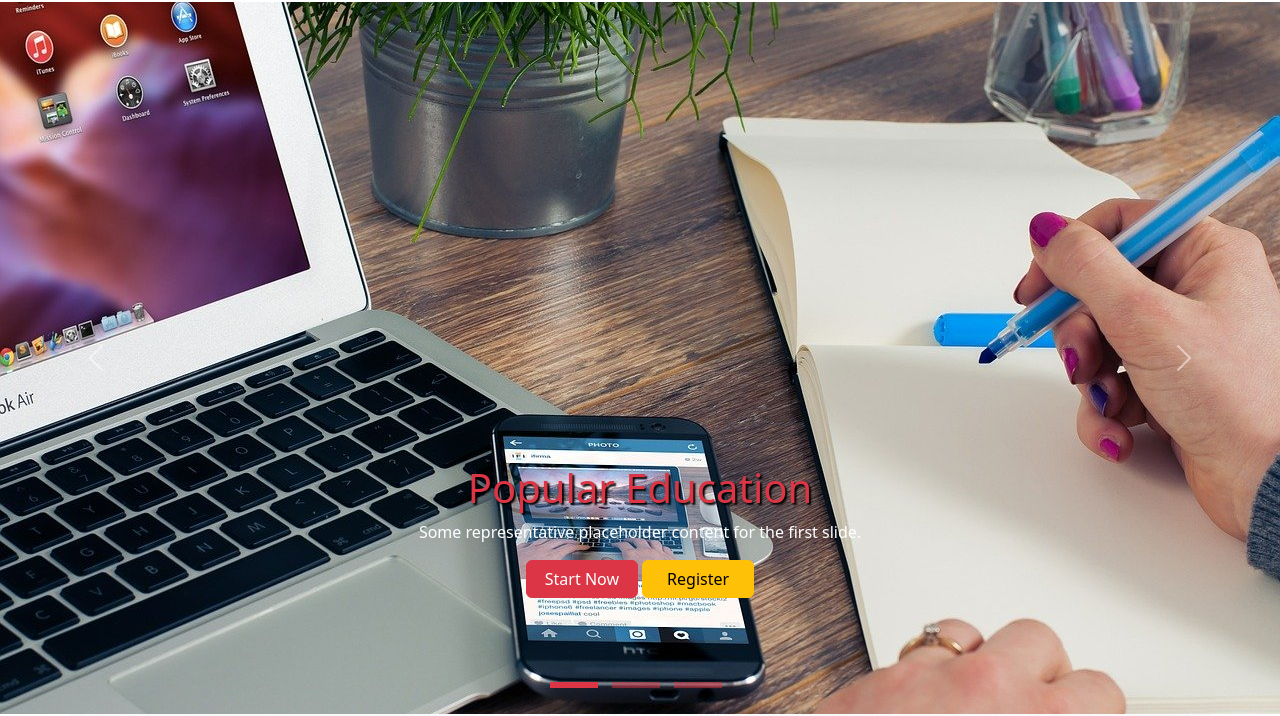
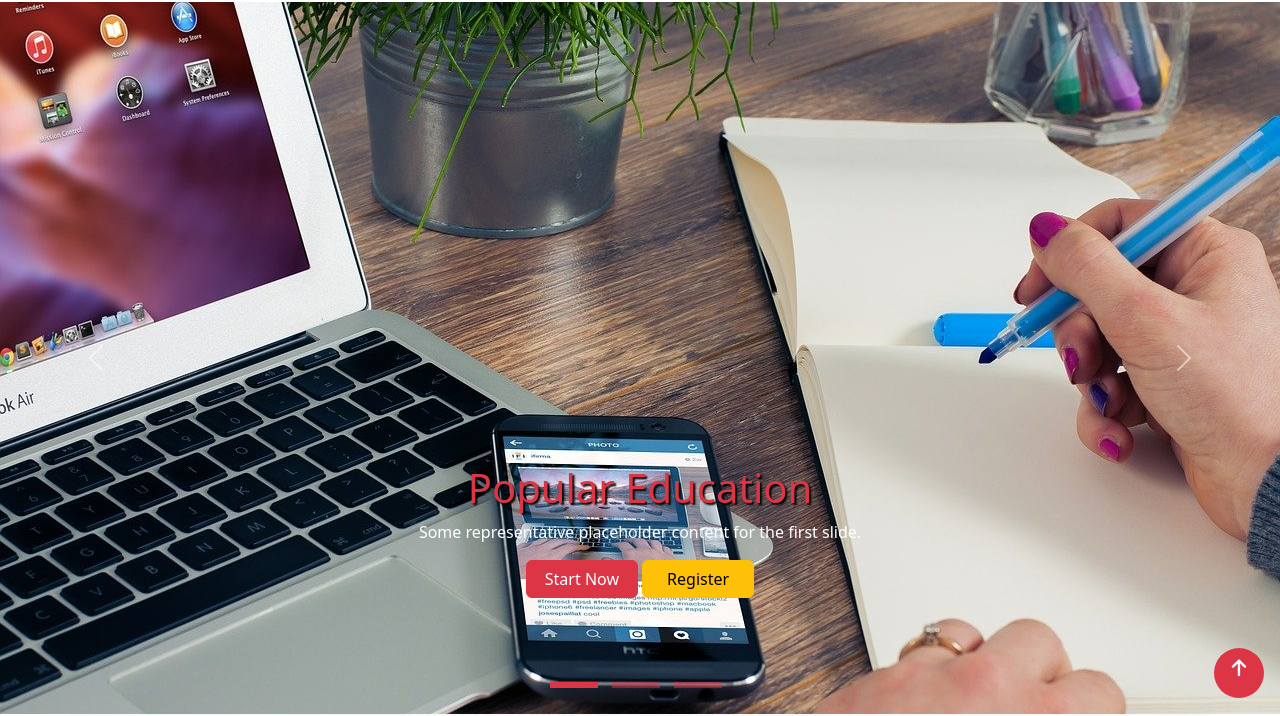
Before and after one commit to ozcan-cetin/Bootstrap-Project, a plain HTML site: page index.html in a window 1280 px wide. Shown: the part 86-802 px from the top of the page. Drawn offline with nearby package versions, Linux system fonts and the light colour scheme.

Commit message:
up button

```diff
--- a/css/style.css
+++ b/css/style.css
@@ -79,6 +79,24 @@ section#contact i {
   font-size: 2rem;
 }
 
+/** ------------------- UP-BUTTON --------------------- */
+.up-btn {
+  color: white;
+  position: fixed;
+  background-color: var(--red);
+  width: 50px;
+  height: 50px;
+  border-radius: 50%;
+  bottom: 1rem;
+  right: 1rem;
+  text-align: center;
+  padding: 0.6rem;
+  font-size: 1.2rem;
+}
+.up-btn:hover {
+  color: black;
+}
+
 /*! -------------------- 7- FOOTER ------------------------ */
 
 footer i {
--- a/index.html
+++ b/index.html
@@ -19,7 +19,7 @@
   <link rel="stylesheet" href="./css/style.css" />
     <title>Bootstrap Project</title>
 </head>
-<body>
+<body id="body">
     <!-- NAVBAR -->
     <nav class="navbar navbar-expand-md navbar-light">
         <div class="container-fluid">
@@ -635,6 +635,15 @@
       <article class="p-4 h6">&copy; 2022 Copyright by Clarusway</article>
     </footer>
 
+    <!-- UP-BTN -->
+    <a class="up-btn" href="#body">
+      <i class="fas fa-arrow-up"></i>
+    </a>
+
+    <!-- SCRIPTS -->
+    <!-- fslightbox.js (Image and Video Viewer Library)-->
+    <script src="./lib/fslightbox-basic-3.3.1/fslightbox.js"></script>
+
 
       <script
       src="https://cdn.jsdelivr.net/npm/bootstrap@5.2.0-beta1/dist/js/bootstrap.bundle.min.js"
```
